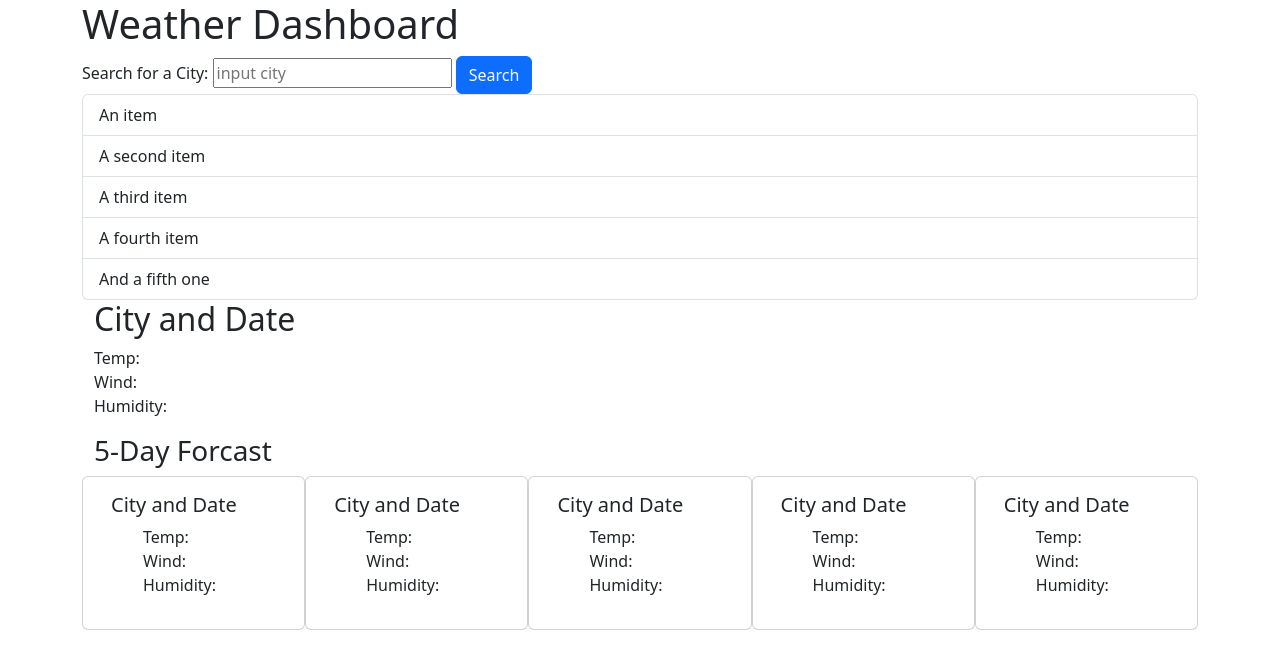
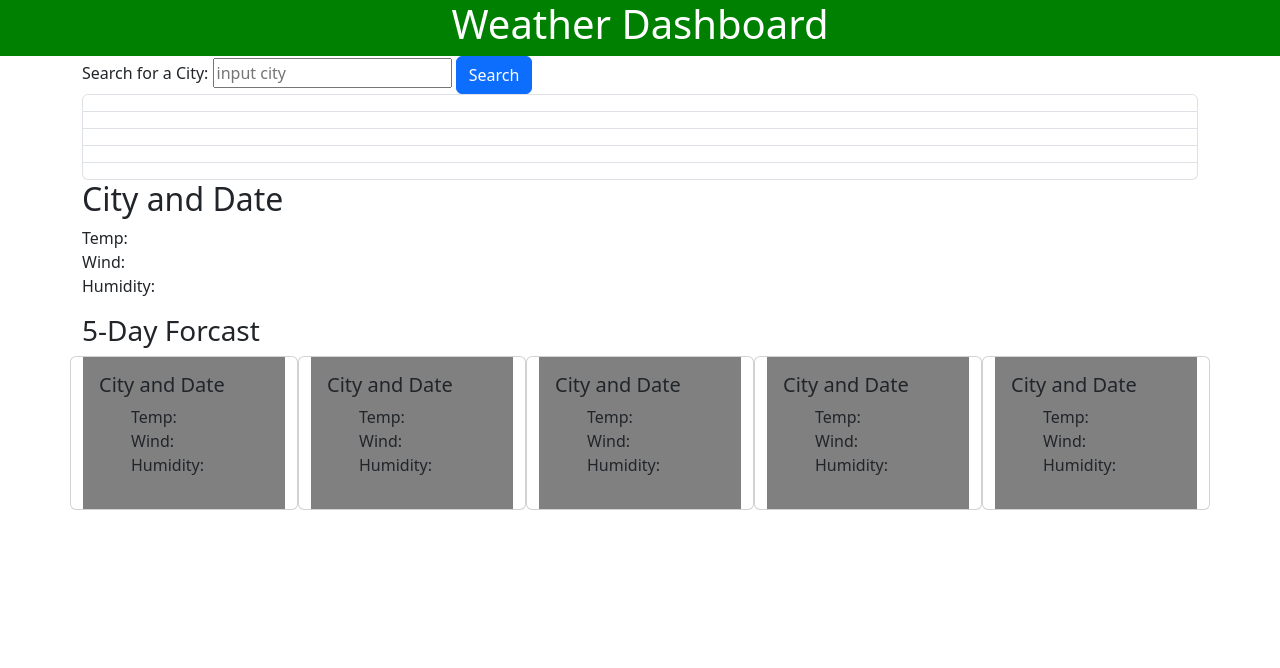
Before and after one commit to Ian-Danas/weather-dashboard, a plain HTML site: page index.html in a window 1280 px wide. Drawn offline with nearby package versions, Linux system fonts and the light colour scheme.

Commit message:
adding styling to show certain elements after search

```diff
--- a/index.html
+++ b/index.html
@@ -8,21 +8,21 @@
     <link rel="stylesheet" href="./style.css">
     <title>Weather Dashboard</title>
 </head>
-<body class = 'container'>
-    <header>
+<body>
+    <header class=" d-flex justify-content-center bg-subtle">
         <h1>Weather Dashboard</h1>
     </header>
-    <aside class>
+    <aside class = 'container col justify-content-center align-item-center'>
         <label for="search">Search for a City:</label>
         <input type="text" id="search" name = 'search' placeholder="input city">
         <button type="button" id = 'searchBtn' class="btn btn-primary ">Search</button>
         <table>
             <ul class="list-group">
-                <li class="list-group-item">An item</li>
-                <li class="list-group-item">A second item</li>
-                <li class="list-group-item">A third item</li>
-                <li class="list-group-item">A fourth item</li>
-                <li class="list-group-item">And a fifth one</li>
+                <li class="list-group-item"></li>
+                <li class="list-group-item"></li>
+                <li class="list-group-item"></li>
+                <li class="list-group-item"></li>
+                <li class="list-group-item"></li>
             </ul>
         </table>
     </aside>
--- a/script.js
+++ b/script.js
@@ -3,12 +3,18 @@ var searchBtn = $('#searchBtn')
 var GeoURL = 'http://api.openweathermap.org/geo/1.0/direct?'
 var apiKey = 'appid=5eb1683a4381f8f5d69e894d1120f7a0'
 dayObj = dayjs.unix(1680987600)
+var forcastCont = $('.weather')
+var prevSearch = $('.list-group')
+forcastCont.hide()
+prevSearch.hide()
 
 
 
 searchBtn.on('click',function(){
     var searchVal = $('#search').val()
-    coords = getApi(searchVal)
+    if (searchVal != ''){
+        coords = getApi(searchVal)
+    }
 
   })
 
@@ -26,7 +32,7 @@ searchBtn.on('click',function(){
           return response.json()
       })
       .then(function(data){
-          console.log(data)
+          forcastCont.show()
           var weatherArry = data.list
           var todayEl = $('#today')
           var todayH2 = todayEl.children('#cityTime')
--- a/style.css
+++ b/style.css
@@ -1,3 +1,10 @@
 li{
     list-style-type: none;
 }
+header{
+    background-color: green;
+    color: white;
+}
+.card-body{
+    background-color: gray;
+}
```
